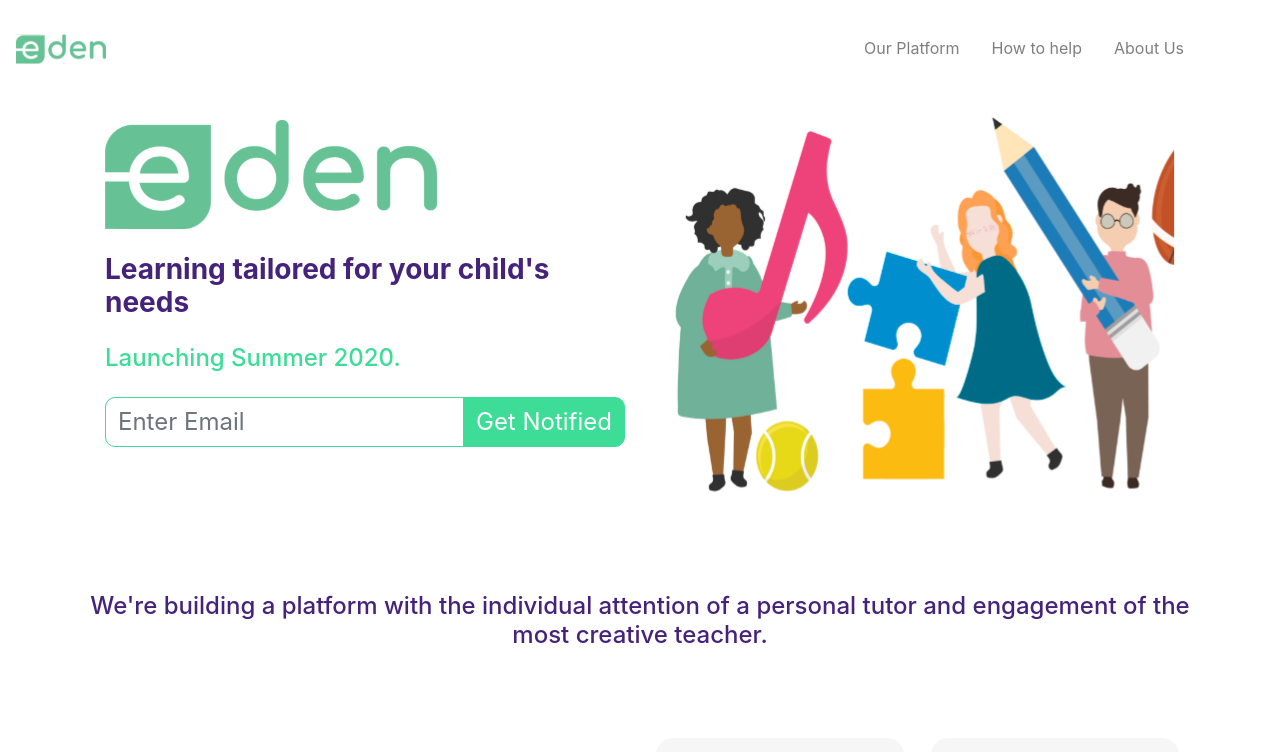
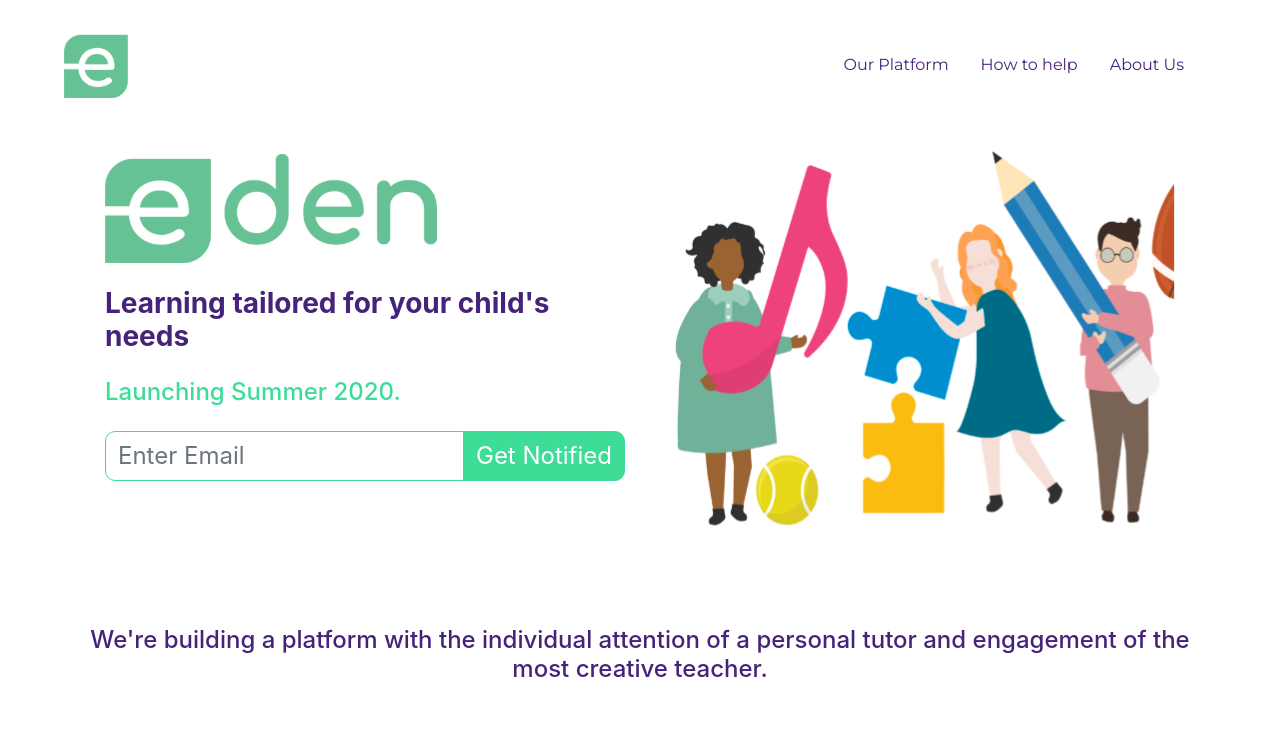
Before and after one commit to eden-learning/eden-client, a React (Create React App) app: page / in a window 1280 px wide. Shown: the top 752 px of the page. Built offline with nearby package versions, Linux system fonts and the light colour scheme.

Commit message:
style: add styles to navbar

```diff
--- a/src/components/Navbar.js
+++ b/src/components/Navbar.js
@@ -1,12 +1,12 @@
 /* eslint-disable react/jsx-filename-extension */
 import React from 'react';
 import '../styles/Navbar.css';
-import logo from '../assets/eden-logo-2.svg';
+import logo from '../assets/eden-logo.svg';
 
 function Navbar() {
   return (
-    <nav className="navbar navbar-expand-lg navbar-light">
-      <a className="navbar-brand pt-4 pb-4 logo-container" href="#home">
+    <nav className="navbar navbar-expand-lg navbar-light justify-content-between">
+      <a className="navbar-brand py-4 pl-lg-5 logo-container" href="#home">
         <img className="navbar-logo" src={logo} alt="Eden Logo" />
       </a>
       <button
--- a/src/styles/Navbar.css
+++ b/src/styles/Navbar.css
@@ -1,15 +1,15 @@
 @import url('https://fonts.googleapis.com/css2?family=Montserrat&display=swap');
 
-.navbar-light .navbar-toggler .navbar-nav .nav-link {
+.navbar-light .navbar-nav .nav-link {
   font-family: Montserrat;
   color: #46237a;
 }
+
 .navbar-brand {
   margin-right: 0;
 }
 .navbar-logo {
-  height: 30px;
-  width: 90px;
+  width: 120px;
 }
 .navbar-toggler,
 .navbar-toggler:focus,
@@ -19,7 +19,10 @@
   border: none;
   box-shadow: none;
 }
-@media (min-width: 768px) {
+@media (min-width: 992px) {
+  .navbar-logo {
+    width: 200px;
+  }
   .logo-container {
     overflow: hidden;
     max-width: 120px;
```
Also changed, not shown: src/assets/eden-logo-2.svg (deleted).
